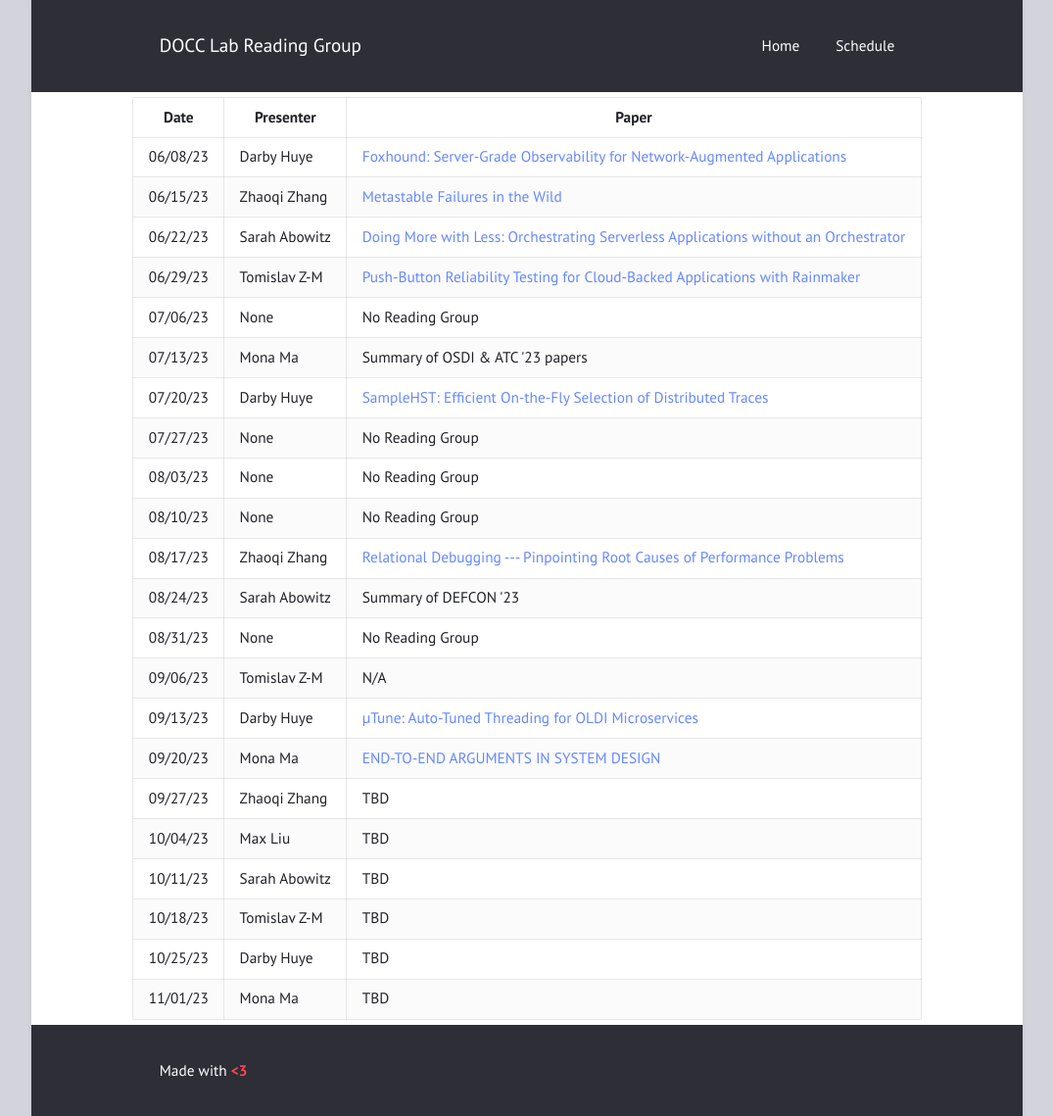
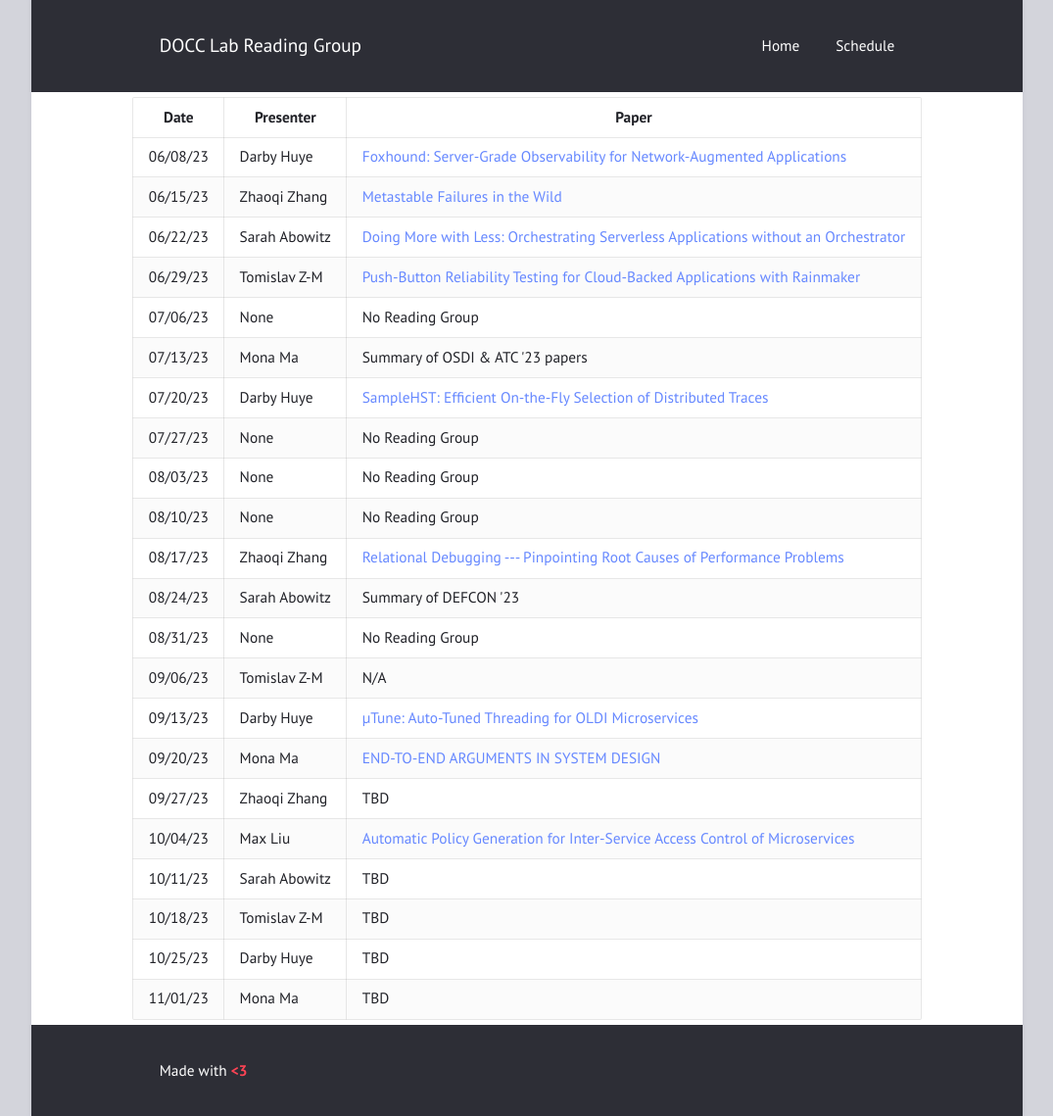
Before and after one commit to docc-lab/reading-group, a Jekyll site: the page built from schedule.html, in a window 1280 px wide. Shown: the whole page at 98% size, without its empty margins (102-1177 px from the left). Built offline with Jekyll 4.4.1, drawn with Linux system fonts in a browser that asks for light colours.

Commit message:
update schedule

```diff
--- a/schedule.html
+++ b/schedule.html
@@ -110,7 +110,7 @@ title: "Schedule"
     <tr>
     <td>10/04/23</td>
     <td>Max Liu</td>
-    <td>TBD</td>
+    <td><a href="https://www.usenix.org/system/files/sec21-li-xing.pdf">Automatic Policy Generation for Inter-Service Access Control of Microservices</a></td>
   </tr>
     <tr>
       <td>10/11/23</td>
```
